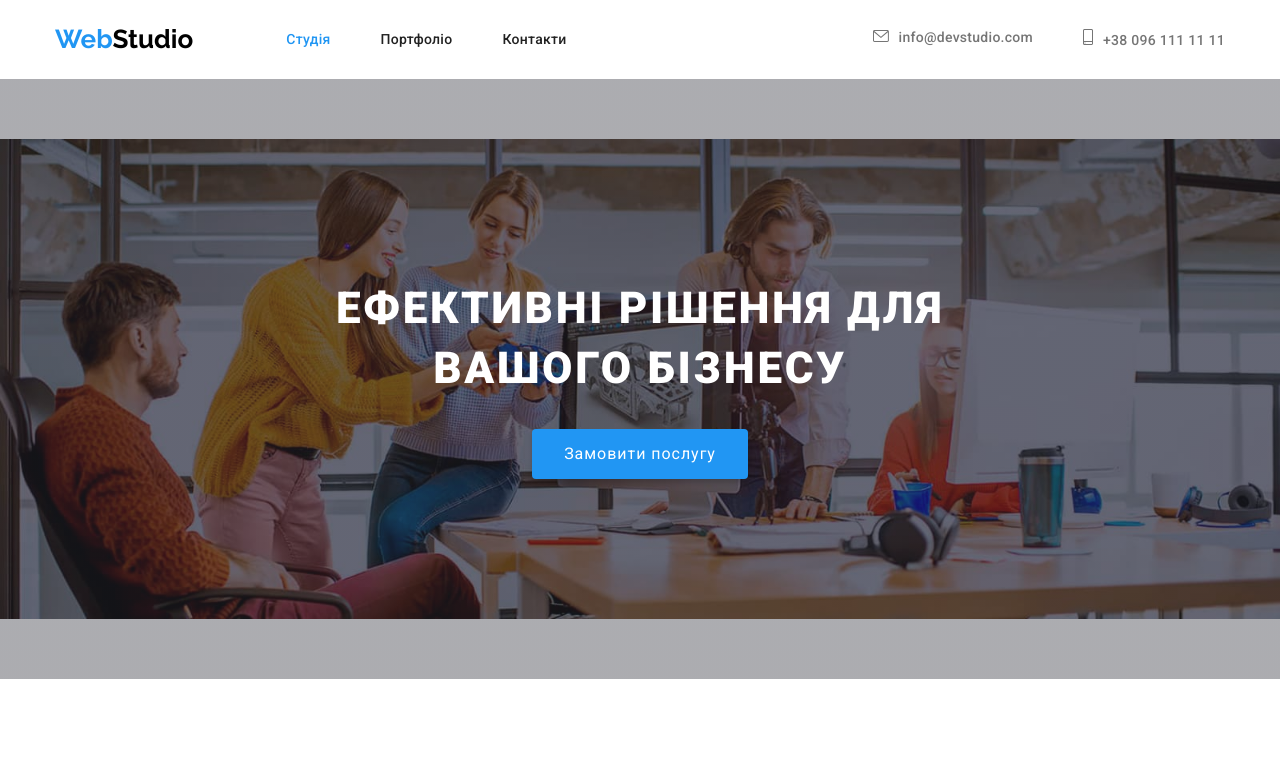
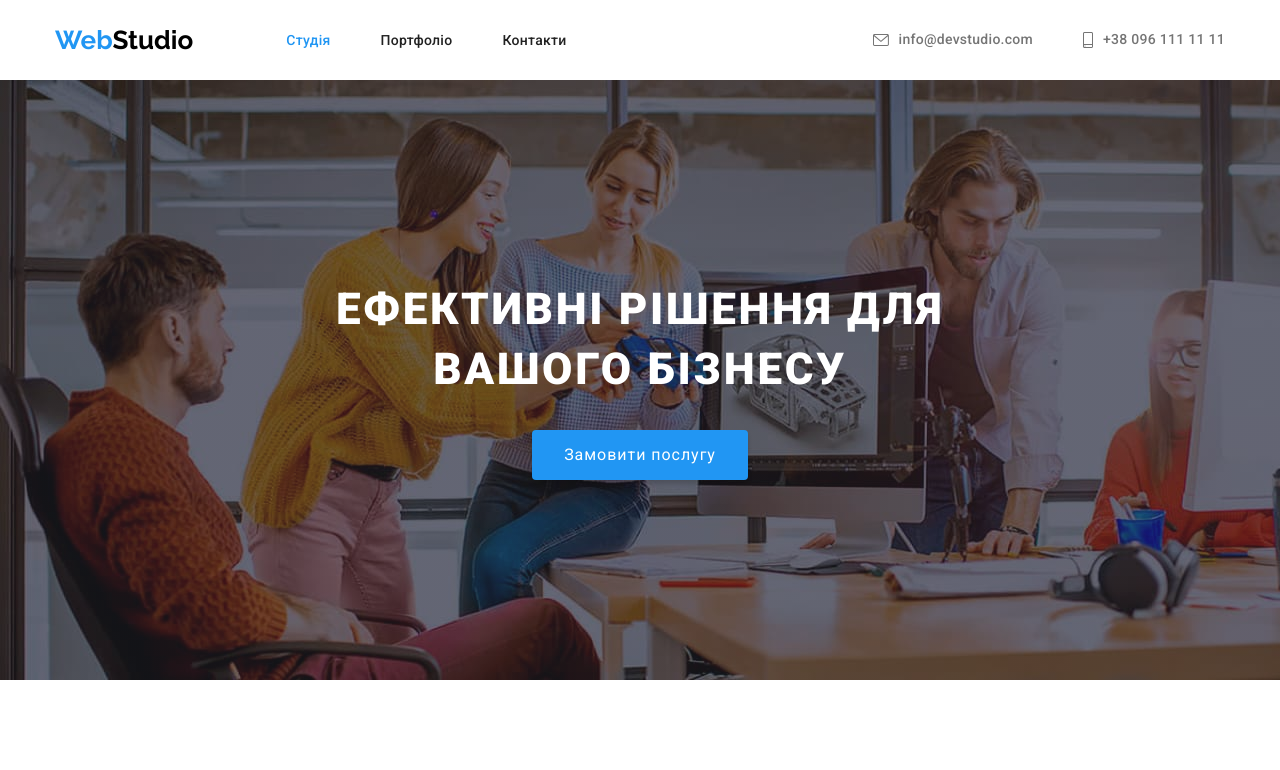
Before and after one commit to Nasypaiko/goit-markup-hw-04, a plain HTML site: page index.html in a window 1280 px wide. Shown: the top 770 px of the page. Drawn offline with nearby package versions, Linux system fonts and the light colour scheme.

Commit message:
Update styles css

```diff
--- a/css/styles.css
+++ b/css/styles.css
@@ -95,6 +95,8 @@ img {
   line-height: 1.19;
   color: var(--logo-color);
   margin-right: 93px;
+  padding-top: 24px;
+  padding-bottom: 24px;
 }
 
 .logo-style {
@@ -125,16 +127,8 @@ img {
   color: var(--secondary-color);
   padding-top: 32px;
   padding-bottom: 32px;
-}
-
-.auth-nav .contacts-link:hover,
-.auth-nav .contacts-link:focus {
-  color: var(--accent-color);
-}
-
-.contacts-link:hover,
-:focus .icons {
-  fill: var(--accent-color);
+  display: flex;
+  align-items: center;
 }
 
 .site-nav {
@@ -147,15 +141,16 @@ img {
   gap: 50px;
 }
 
-.header-container {
-  padding-top: 24px;
-  padding-bottom: 24px;
+.auth-nav .contacts-link:hover,
+.auth-nav .contacts-link:focus {
+  color: var(--accent-color);
 }
 
 .icon {
   margin-right: 10px;
-  fill: var(--secondary-color);
+  fill: currentColor;
 }
+
 
 
 /* Герой */
@@ -171,8 +166,8 @@ img {
   height: 600px;
   text-align: center;
   background-repeat: no-repeat;
-  background-size: contain;
-  background-position: center;
+  background-size: cover;
+  margin: 0 auto;
 }
 
 .hero-title {
```
